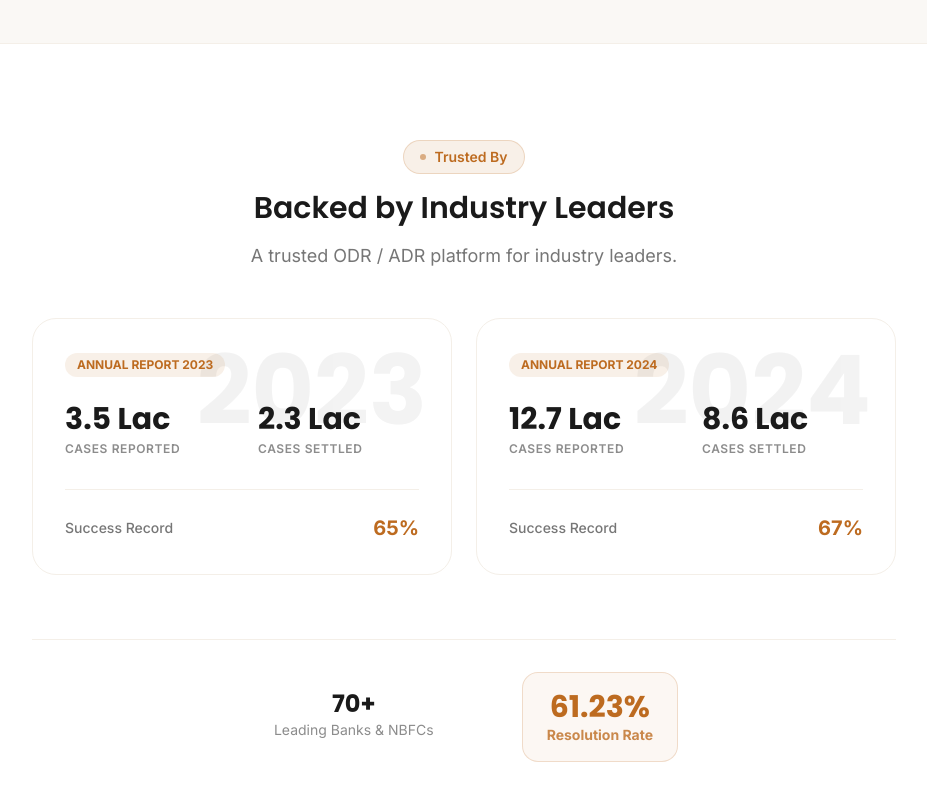
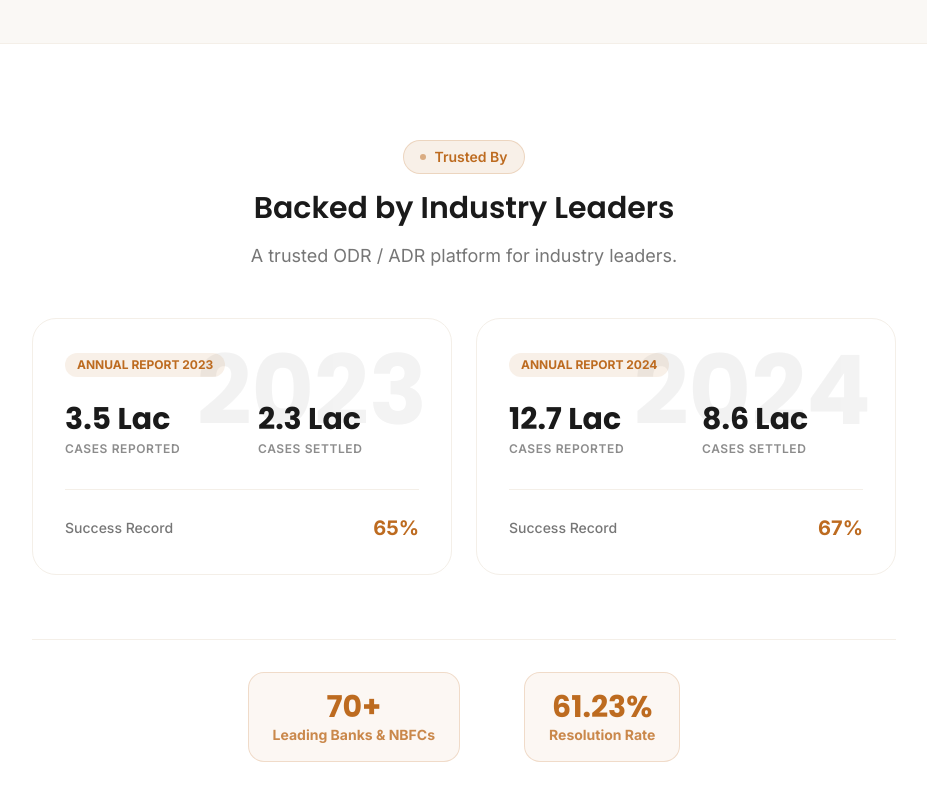
Before and after one commit to pdrcourt/pdrweb, a Next.js app: page / in a window 1280 px wide. Shown: the part 1992-2792 px from the top of the page, without its empty margins (176-1103 px from the left). Built offline with nearby package versions, Linux system fonts and the light colour scheme.

Commit message:
added footer and favicon minorchanges

```diff
--- a/components/sections/HeroSection.tsx
+++ b/components/sections/HeroSection.tsx
@@ -108,7 +108,7 @@ export function HeroSection() {
                   <Zap className="text-primary" size={24} />
                   <div>
                     <div className="text-xs font-bold text-dark dark:text-white">Fast Resolution</div>
-                    <div className="text-xs text-dark/40 dark:text-white/40">Avg. 72 hours</div>
+                    {/* <div className="text-xs text-dark/40 dark:text-white/40">Avg. 72 hours</div> */}
                   </div>
                 </motion.div>
 
--- a/components/sections/PartnersSection.tsx
+++ b/components/sections/PartnersSection.tsx
@@ -66,16 +66,19 @@ export function PartnersSection() {
 
           {/* Quick Metrics */}
           <div className="flex flex-wrap justify-center gap-8 md:gap-16 pt-8 border-t border-cream-200 dark:border-white/5">
-            {partnersContent.reachStats?.map((stat, i) => (
-              <div key={i} className={`text-center px-6 py-4 rounded-2xl transition-all duration-300 ${stat.label.includes("Resolution Rate") ? "bg-primary/5 border border-primary/20 shadow-gold-sm" : ""}`}>
-                <div className={`text-2xl font-display font-bold ${stat.label.includes("Resolution Rate") ? "text-primary text-3xl" : "text-dark dark:text-white"}`}>
-                  {stat.value}
+            {partnersContent.reachStats?.map((stat, i) => {
+              const isHighlight = stat.label.includes("Resolution Rate") || stat.label.includes("Leading Banks & NBFCs");
+              return (
+                <div key={i} className={`text-center px-6 py-4 rounded-2xl transition-all duration-300 ${isHighlight ? "bg-primary/5 border border-primary/20 shadow-gold-sm" : ""}`}>
+                  <div className={`text-2xl font-display font-bold ${isHighlight ? "text-primary text-3xl" : "text-dark dark:text-white"}`}>
+                    {stat.value}
+                  </div>
+                  <div className={`text-sm ${isHighlight ? "text-primary/80 font-bold" : "text-dark/50 dark:text-white/50"}`}>
+                    {stat.label}
+                  </div>
                 </div>
-                <div className={`text-sm ${stat.label.includes("Resolution Rate") ? "text-primary/80 font-bold" : "text-dark/50 dark:text-white/50"}`}>
-                  {stat.label}
-                </div>
-              </div>
-            ))}
+              );
+            })}
           </div>
         </motion.div>
 
--- a/data/content.ts
+++ b/data/content.ts
@@ -104,7 +104,7 @@ export const navContent = {
 // HERO
 // ─────────────────────────────────────────────────────────────
 export const heroContent = {
-  badge: "Trusted by 500+ Enterprises",
+  badge: "70+ Banks & NBFCs | 500+ Enterprises Trust Us",
   headline: "Resolve Disputes.",
   headlineAccent: "Faster. Smarter. Online.",
   subheading:
```
